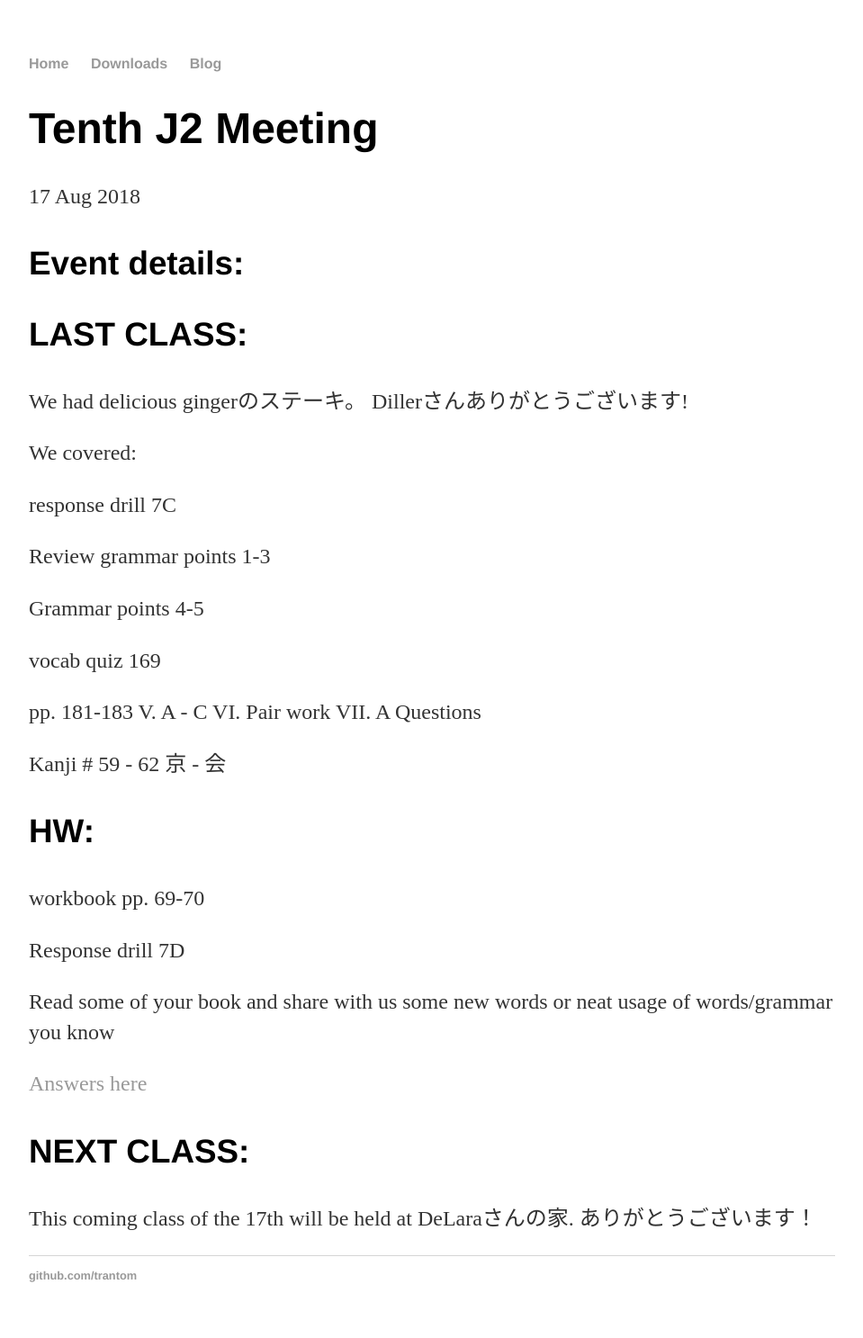
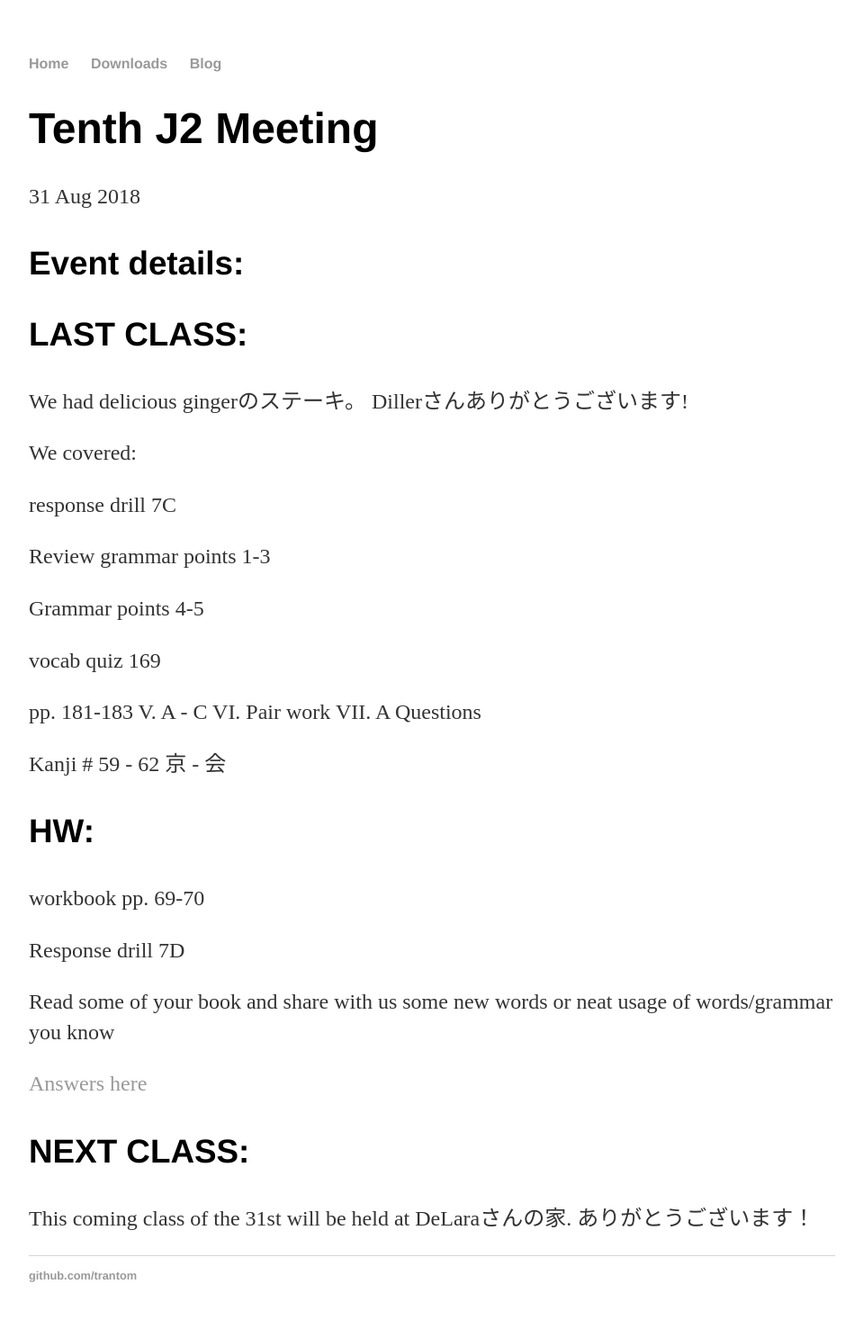
Before and after one commit to trantom/sawada-sensei-no-ato, a Jekyll site: the page built from _posts/2018-08-31-student-j2-meeting-10.md, in a window 1280 px wide. Shown: the whole page at 90% size, without its empty margins (160-1119 px from the left). Built offline with Jekyll 4.4.1, drawn with Linux system fonts in a browser that asks for light colours.

Commit message:
update last few meetings, add answers and update downloads index

```diff
--- a/_posts/2018-08-17-student-j2-meeting-10.md
+++ b/_posts/2018-08-31-student-j2-meeting-10.md
@@ -1,7 +1,7 @@
 ---
 layout: post
 title: "Tenth J2 Meeting"
-date: 2018-08-17
+date: 2018-08-31
 linkreference: student-j2-meeting-10
 ---
 
@@ -37,4 +37,4 @@
 
 ### NEXT CLASS:
 
-This coming class of the 17th will be held at DeLaraさんの家. ありがとうございます！
+This coming class of the 31st will be held at DeLaraさんの家. ありがとうございます！
--- a/downloads/index.html
+++ b/downloads/index.html
@@ -16,6 +16,8 @@
 			<li><a href="{{ site.baseurl }}/assets/files/genki-workbook-p65-66-answers.pdf">Genki Workbook P.65-66 Answers</a></li>
 			<li><a href="{{ site.baseurl }}/assets/files/genki-workbook-p67-answers.pdf">Genki Workbook P.67 Answers</a></li>
 			<li><a href="{{ site.baseurl }}/assets/files/genki-workbook-p68-70-answers.pdf">Genki Workbook P.68-70 Answers</a></li>
+			<li><a href="{{ site.baseurl }}/assets/files/genki-workbook-p71-73-answers.pdf">Genki Workbook P.71-73 Answers</a></li>
+			<li><a href="{{ site.baseurl }}/assets/files/genki-workbook-p138-140-answers.pdf">Genki Workbook P.138-140 Answers</a></li>
 			<li><a href="{{ site.baseurl }}/assets/files/L7-te-imasu-explanation.pdf">L7 Te-imasu Explanation</a></li>
 			<li><a href="{{ site.baseurl }}/assets/files/particles-cheat-sheet.jpg">Particles Cheet Sheet (courtesy of Dillerさん)</a></li>
 		</ul>
```
Also changed, not shown: _posts/2018-09-06-student-j2-meeting-11.md (added, +34 -0 lines), _posts/2018-09-13-student-j2-meeting-12.md (added, +30 -0 lines), 2 other files.
